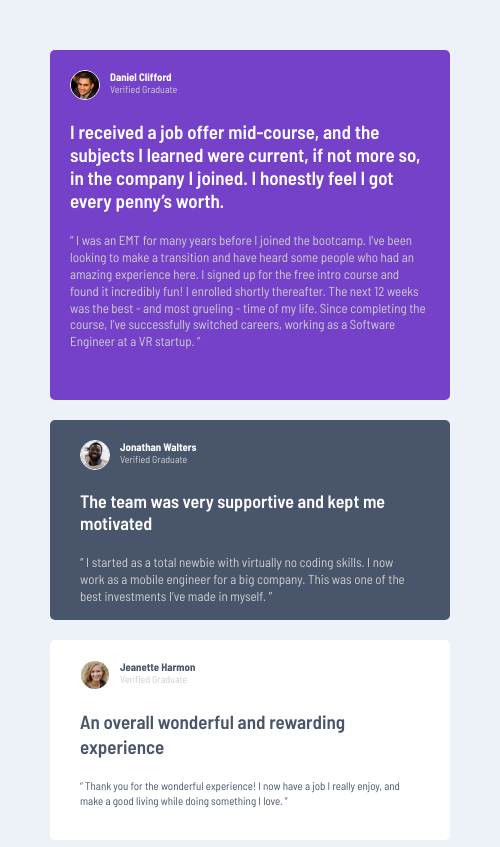
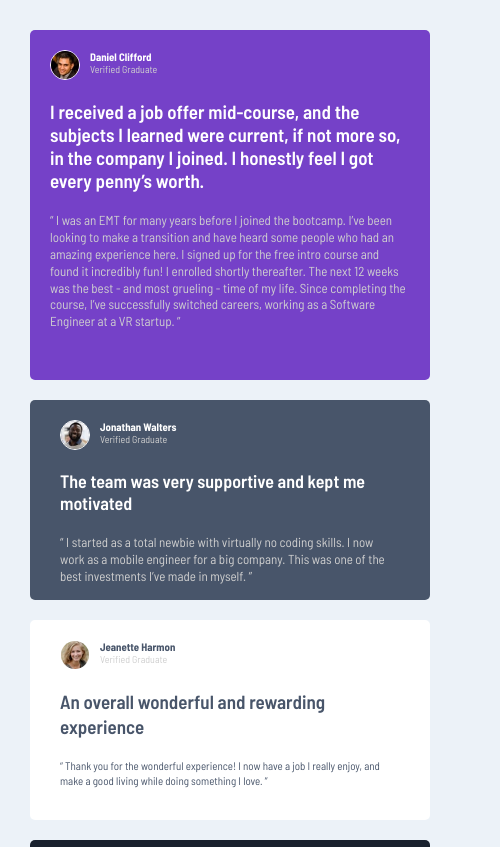
Before and after one commit to conkeh/testimonialsgridsection, a plain HTML site: page index.html in a window 390 px wide. Shown: the top 847 px of the page, 500 px wide, since content can reach past the window. Drawn offline with Linux system fonts and the light colour scheme.

Commit message:
Add files via upload

```diff
--- a/styles.css
+++ b/styles.css
@@ -165,9 +165,9 @@ p {
     padding: 0;
   }
   .container {
-    max-width: 450px;
+    max-width: 400px;
 
-    margin: 50px;
+    margin: 30px;
     display: grid;
     grid-template-columns: 1fr;
     grid-template-areas: "daniel" "jonathan" "jeanette" "patrick" "kira";
```
